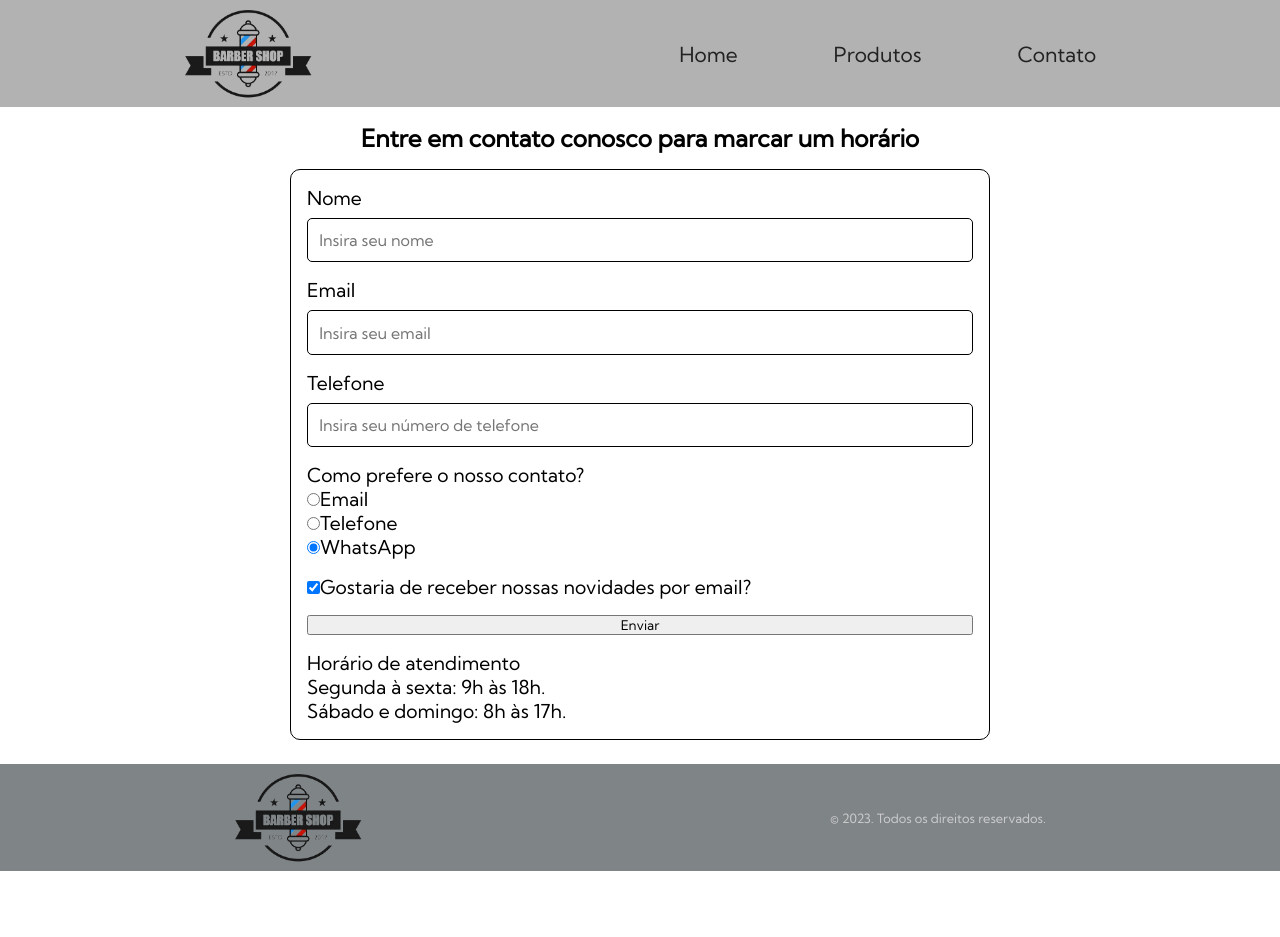
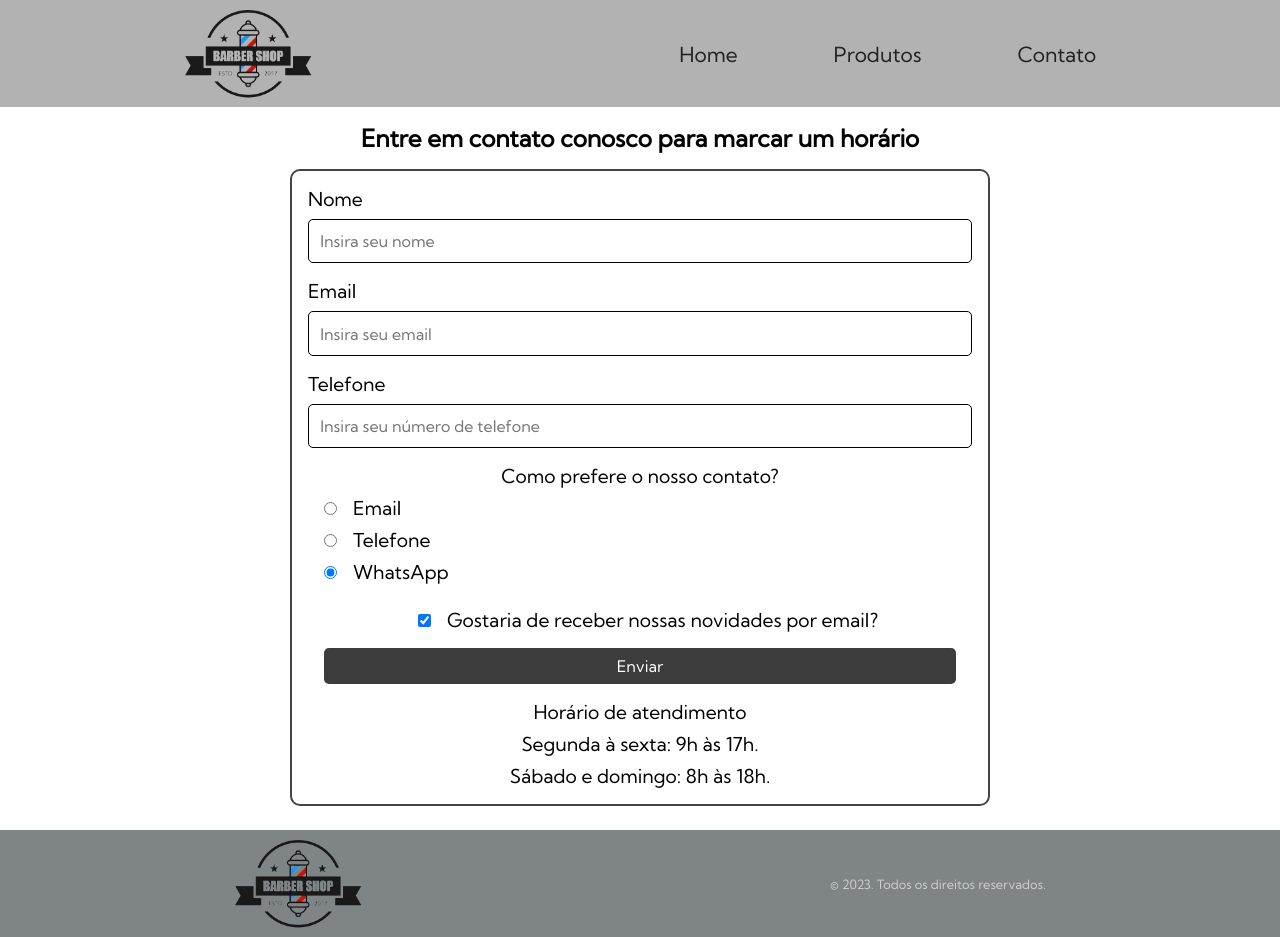
Before and after one commit to gustavo-atanazio/Barbershop, a React (Vite) app: page /contact in a window 1280 px wide. Before the commit the page ends 871 px from the top, so only its background shows below. Built offline with nearby package versions, Linux system fonts and the light colour scheme.

Commit message:
Finalizando formulário

```diff
--- a/src/components/Form/Form.css
+++ b/src/components/Form/Form.css
@@ -5,7 +5,7 @@
 }
 
 .form {
-    border: 1px solid #000;
+    border: 2px solid #444;
     border-radius: 10px;
     padding: 1rem;
     font-size: 1.2rem;
@@ -17,3 +17,37 @@
     width: 80%;
     max-width: 700px;
 }
+
+.mid-container p, .checkbox-container {
+    text-align: center;
+}
+
+.mid-container p, .mid-container div {
+    margin-bottom: 0.5rem;
+}
+
+.mid-container div input, .checkbox-container input {
+    margin: 0 1rem;
+}
+
+.form button {
+    border: none;
+    border-radius: 5px;
+    padding: 0.5rem 1rem;
+    margin: 0 1rem;
+    font-size: 1rem;
+    background-color: #3d3c3c;
+    color: #FFF;
+    transition: 0.3s;
+}
+
+.form button:hover {
+    background-color: #252525;
+}
+
+.schedule-container {
+    display: flex;
+    flex-direction: column;
+    align-items: center;
+    gap: 0.5rem;
+}
--- a/src/components/Form/Form.jsx
+++ b/src/components/Form/Form.jsx
@@ -23,39 +23,39 @@ function Form() {
                 <InputField
                     inputName='phone'
                     labelText='Telefone'
-                    type='tel'
+                    type='number'
                     placeholder='Insira seu número de telefone'
                 />
 
                 <div className="mid-container">
-                    <span>Como prefere o nosso contato?</span>
+                    <p>Como prefere o nosso contato?</p>
                     <div>
-                        <input type="radio"/>
+                        <input type="radio" name='option'/>
                         Email
                     </div>
 
                     <div>
-                        <input type="radio"/>
+                        <input type="radio" name='option'/>
                         Telefone
                     </div>
 
                     <div>
-                        <input type="radio" defaultChecked/>
+                        <input type="radio" name='option' defaultChecked/>
                         WhatsApp
                     </div>
                 </div>
 
-                <div>
+                <div className='checkbox-container'>
                     <input type="checkbox" defaultChecked/>
                     Gostaria de receber nossas novidades por email?
                 </div>
 
                 <button type='submit'>Enviar</button>
 
-                <div>
+                <div className='schedule-container'>
                     <span>Horário de atendimento</span>
-                    <p>Segunda à sexta: 9h às 18h.</p>
-                    <p>Sábado e domingo: 8h às 17h.</p>
+                    <p>Segunda à sexta: 9h às 17h.</p>
+                    <p>Sábado e domingo: 8h às 18h.</p>
                 </div>
             </form>
         </div>
--- a/src/components/InputField/InputField.jsx
+++ b/src/components/InputField/InputField.jsx
@@ -1,6 +1,14 @@
 import './InputField.css';
 
-function InputField({ inputName = '', labelText = '', type = 'text', placeholder = '', required = false }) {
+function InputField(props) {
+    const {
+        inputName = '',
+        labelText = '',
+        type = 'text',
+        placeholder = '',
+        required = false,
+    } = props;
+
     return (
         <div className='input-container'>
             <label htmlFor={inputName}>{labelText}</label>
```
